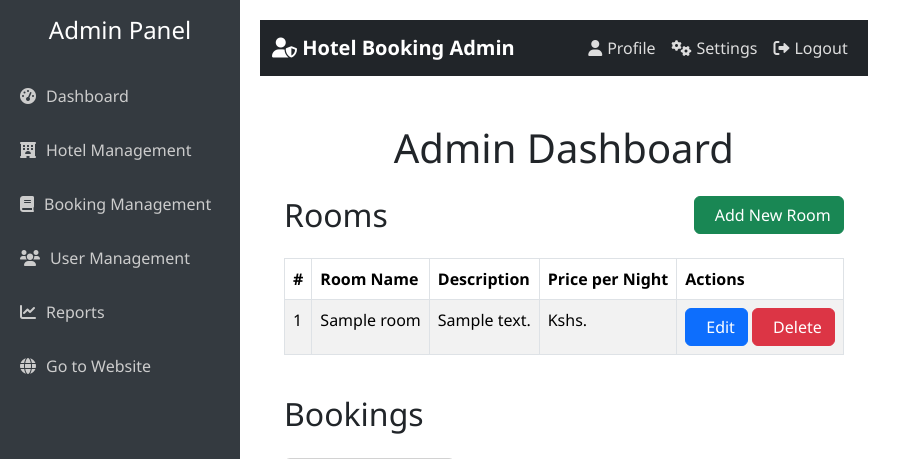
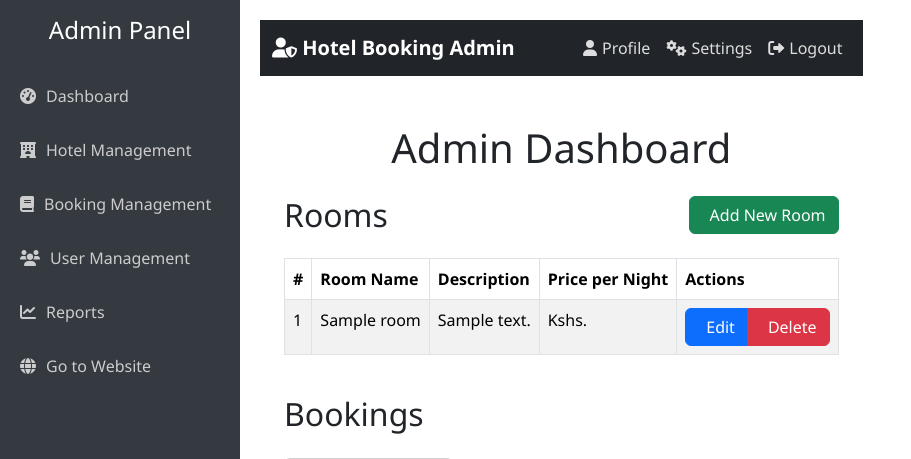
Before and after one commit to NexusGKSoftwares/DJANGO-PROJECT, a Django app: page /hotel_booking/admin_home/ in a window 1280 px wide. Shown: the top 459 px of the page, without its empty margins (0-911 px from the left). Run offline with Django 5.2, Linux system fonts and the light colour scheme; a user stored in the database is signed in; tables that the repository leaves empty hold one stand-in row (values such as "Sample post").

Commit message:
"Wrapped edit and delete room buttons in a div with a btn-group class"

```diff
--- a/hotel_booking/templates/hotel_booking/admin_home.html
+++ b/hotel_booking/templates/hotel_booking/admin_home.html
@@ -33,12 +33,14 @@
                                 <td>{{ room.description }}</td>
                                 <td>Kshs. {{ room.price_per_night }}</td>
                                 <td>
+                                    <div class="btn-group" role="group">
                                         <a href="{% url 'edit_room' room.id %}" class="btn btn-primary">
                                             <i class="bi bi-pencil-square me-2"></i>Edit
                                         </a>
                                         <a href="{% url 'delete_room' room.id %}" class="btn btn-danger">
                                             <i class="bi bi-trash me-2"></i>Delete
                                         </a>
+                                    </div>
                                 </td>
                             </tr>
                         {% endfor %}
```
Lines whose indentation alone changed are shown as unchanged.
